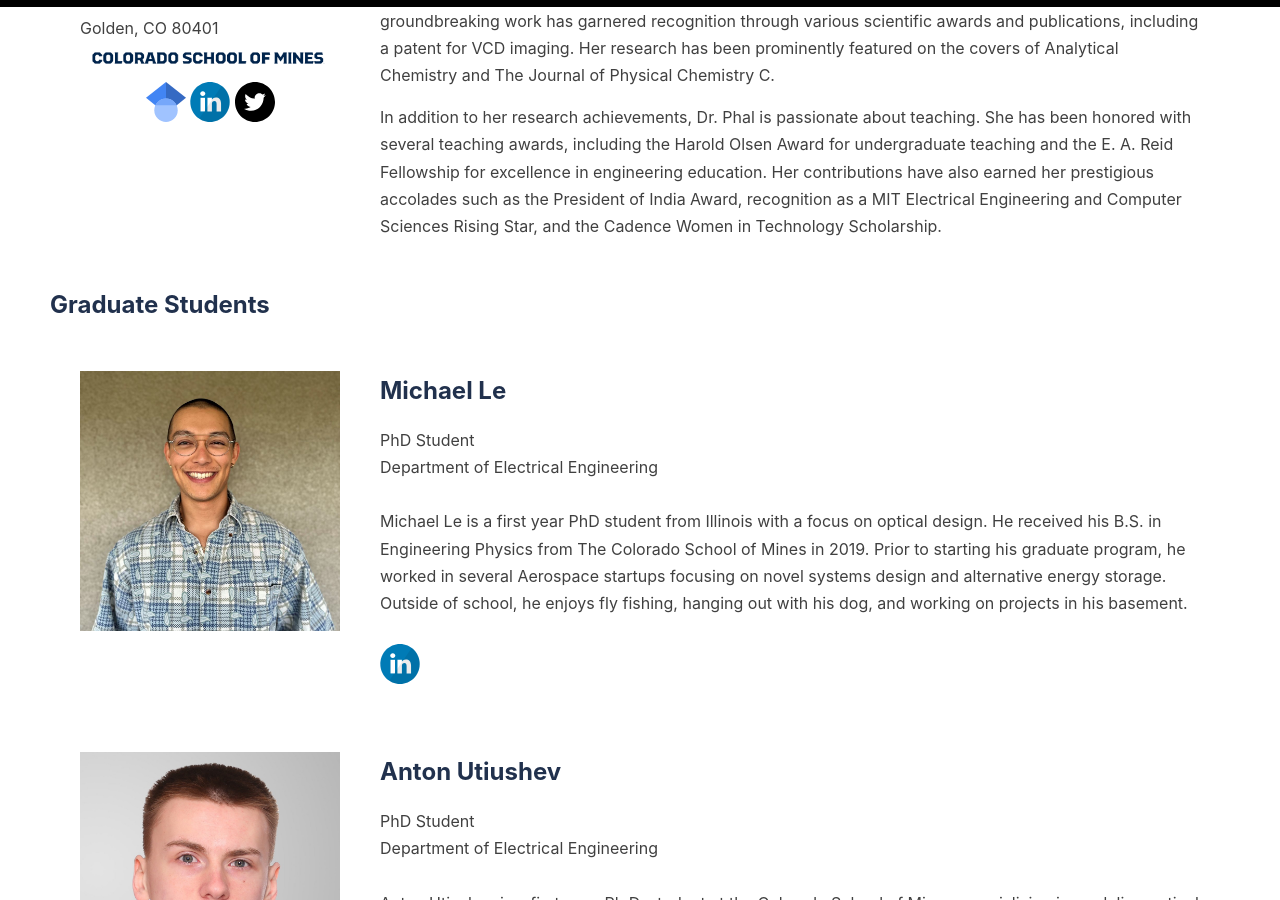
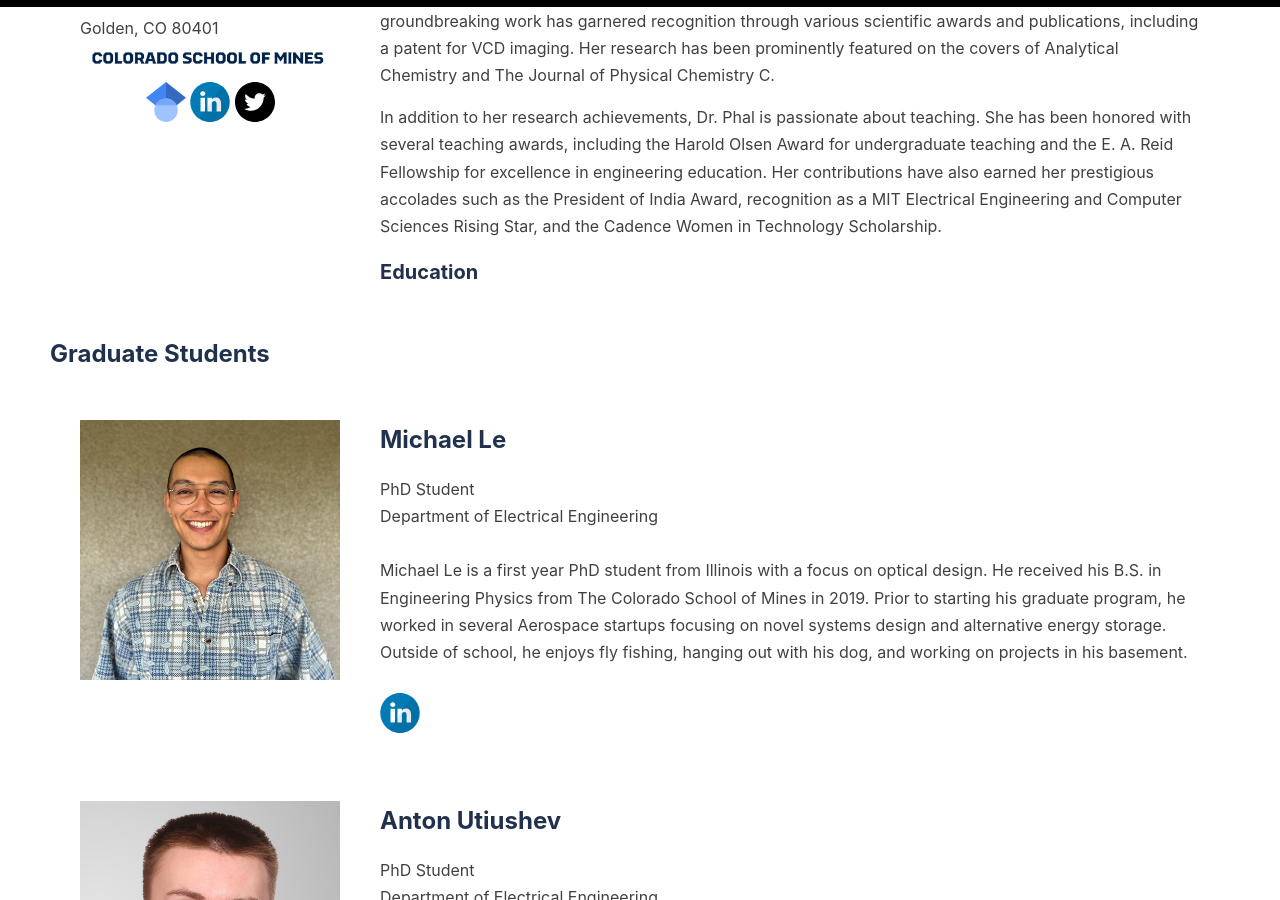
Before and after one commit to phal-lab/phal-lab.github.io, a Jekyll site: the page built from _pages/team.md, in a window 1280 px wide and 900 px high, scrolled down 583 px. Built offline with Jekyll 4.4.1, drawn with Linux system fonts in a browser that asks for light colours.

Commit message:
Update team.html

```diff
--- a/_layouts/team.html
+++ b/_layouts/team.html
@@ -103,6 +103,12 @@
         {{yamuna.title}}<br>
         {{yamuna.department}}<br><br>
         {{yamuna.content}}
+        <h3>Education</h3>
+        <bl>
+        {% for item in yamuna.education %}
+          <li>{{ item }}</li>
+          {% endfor %}
+        </bl>
       </div>
     </div>
     <!-- Postdocs HTML -->
```
